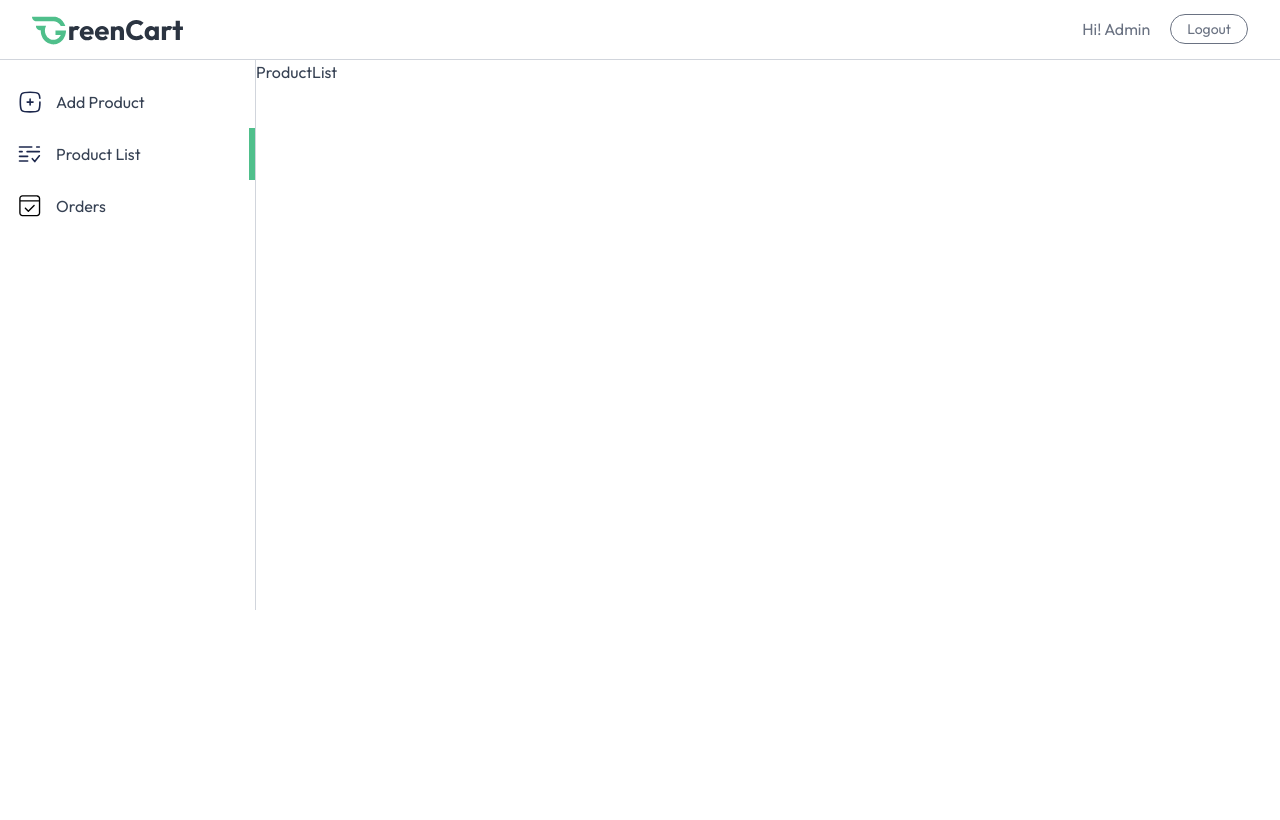
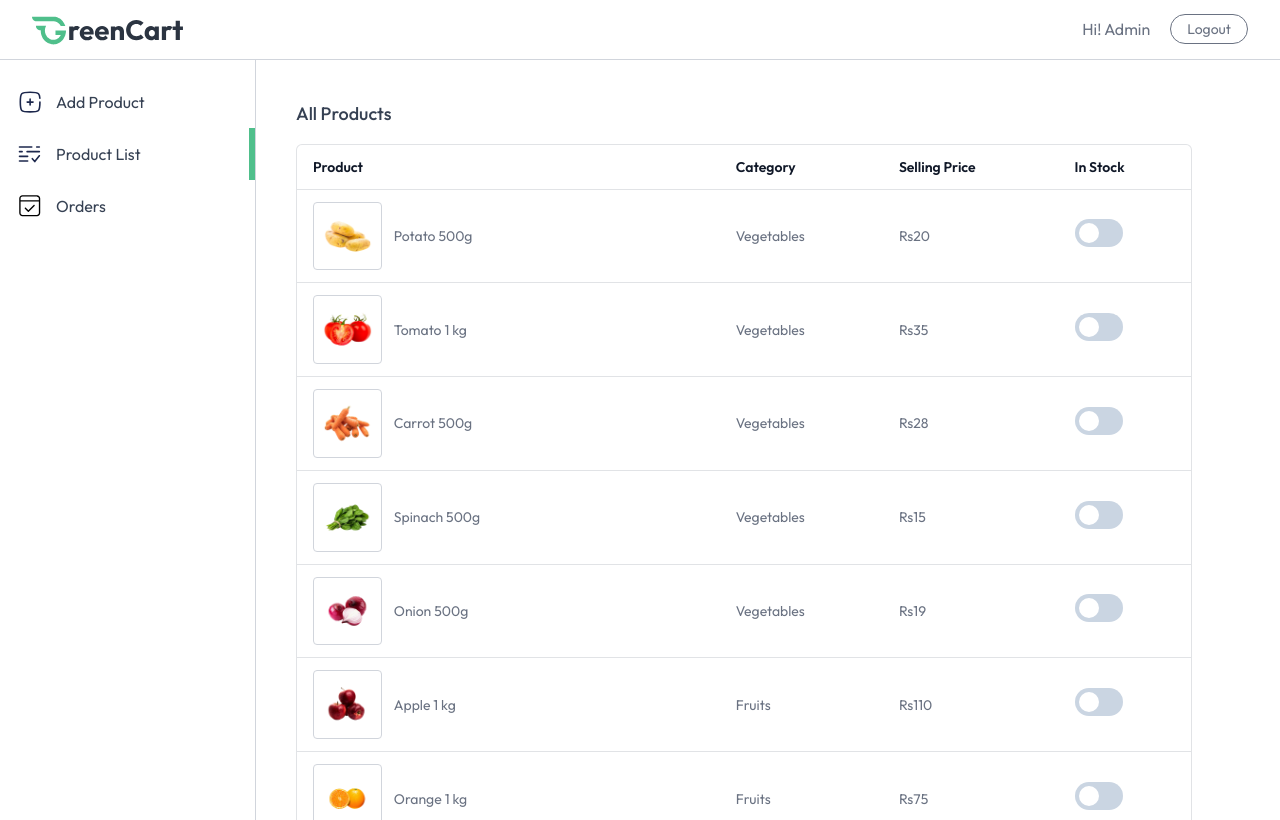
Before and after one commit to Shubham-kumawat/GreenCart, a React (Vite) app in the folder frontend/: page /seller/product-list in a window 1280 px wide. Both pictures are taken after typing "name@example.com", "Sample123" into the empty fields and a click on the button "Login". Built offline with nearby package versions, Linux system fonts and the light colour scheme.

Commit message:
product list page is completed

```diff
--- a/frontend/src/pages/seller/Orders.jsx
+++ b/frontend/src/pages/seller/Orders.jsx
@@ -1,9 +1,45 @@
-import React from 'react'
+const Orders = () => {
+    const boxIcon = "https://raw.githubusercontent.com/prebuiltui/prebuiltui/main/assets/e-commerce/boxIcon.svg"
 
-const Orders = () => {
-  return (
-    <div>Order</div>
-  )
-}
+    const orders = [
+        { id: 1, items: [{ product: { name: "Nike Air Max 270" }, quantity: 1 }], address: { firstName: "John", lastName: "Doe", street: "123 Main St", city: "New York", state: "NY", zipcode: "10001", country: "USA"}, amount: 320.0, paymentType: "Credit Card", orderDate: "10/10/2022", isPaid: true },
+        { id: 1, items: [{ product: { name: "Nike Air Max 270" }, quantity: 1 }], address: { firstName: "John", lastName: "Doe", street: "123 Main St", city: "New York", state: "NY", zipcode: "10001", country: "USA"}, amount: 320.0, paymentType: "Credit Card", orderDate: "10/10/2022", isPaid: true },
+        { id: 1, items: [{ product: { name: "Nike Air Max 270" }, quantity: 1 }], address: { firstName: "John", lastName: "Doe", street: "123 Main St", city: "New York", state: "NY", zipcode: "10001", country: "USA"}, amount: 320.0, paymentType: "Credit Card", orderDate: "10/10/2022", isPaid: true },
+    ];
+    return (
+        <div className="md:p-10 p-4 space-y-4">
+            <h2 className="text-lg font-medium">Orders List</h2>
+            {orders.map((order, index) => (
+                <div key={index} className="flex flex-col md:grid md:grid-cols-[2fr_1fr_1fr_1fr] md:items-center gap-5 p-5 max-w-4xl rounded-md border border-gray-300 text-gray-800">
+                    <div className="flex gap-5">
+                        <img className="w-12 h-12 object-cover opacity-60" src={boxIcon} alt="boxIcon" />
+                        <>
+                            {order.items.map((item, index) => (
+                                <div key={index} className="flex flex-col justify-center">
+                                    <p className="font-medium">
+                                        {item.product.name} <span className={`text-indigo-500 ${item.quantity < 2 && "hidden"}`}>x {item.quantity}</span>
+                                    </p>
+                                </div>
+                            ))}
+                        </>
+                    </div>
+
+                    <div className="text-sm">
+                        <p className='font-medium mb-1'>{order.address.firstName} {order.address.lastName}</p>
+                        <p>{order.address.street}, {order.address.city}, {order.address.state},{order.address.zipcode}, {order.address.country}</p>
+                    </div>
+
+                    <p className="font-medium text-base my-auto text-black/70">${order.amount}</p>
+
+                    <div className="flex flex-col text-sm">
+                        <p>Method: {order.paymentType}</p>
+                        <p>Date: {order.orderDate}</p>
+                        <p>Payment: {order.isPaid ? "Paid" : "Pending"}</p>
+                    </div>
+                </div>
+            ))}
+        </div>
+    );
+};
 
 export default Orders;
--- a/frontend/src/pages/seller/ProductList.jsx
+++ b/frontend/src/pages/seller/ProductList.jsx
@@ -1,9 +1,48 @@
 import React from 'react'
+import { useAppContext } from '../../context/AppContext';
+const ProductList = () => {
+const { products, currency } = useAppContext();
 
-const ProductList = () => {
-  return (
-    <div>ProductList</div>
-  )
-}
 
+    return (
+        <div className="no-scrollbar flex-1 h-[95vh] overflow-y-scroll flex flex-col justify-between">
+            <div className="w-full md:p-10 p-4">
+                <h2 className="pb-4 text-lg font-medium">All Products</h2>
+                <div className="flex flex-col items-center max-w-4xl w-full overflow-hidden rounded-md bg-white border border-gray-500/20">
+                    <table className="md:table-auto table-fixed w-full overflow-hidden">
+                        <thead className="text-gray-900 text-sm text-left">
+                            <tr>
+                                <th className="px-4 py-3 font-semibold truncate">Product</th>
+                                <th className="px-4 py-3 font-semibold truncate">Category</th>
+                                <th className="px-4 py-3 font-semibold truncate hidden md:block">Selling Price</th>
+                                <th className="px-4 py-3 font-semibold truncate">In Stock</th>
+                            </tr>
+                        </thead>
+                        <tbody className="text-sm text-gray-500">
+                            {products.map((product) => (
+                                <tr key={product._id} className="border-t border-gray-500/20">
+                                    <td className="md:px-4 pl-2 md:pl-4 py-3 flex items-center space-x-3 truncate">
+                                        <div className="border border-gray-300 rounded p-2">
+                                            <img src={product.image[0]} alt="Product" className="w-16" />
+                                        </div>
+                                        <span className="truncate max-sm:hidden w-full">{product.name}</span>
+                                    </td>
+                                    <td className="px-4 py-3">{product.category}</td>
+                                    <td className="px-4 py-3 max-sm:hidden">{currency}{product.offerPrice}</td>
+                                    <td className="px-4 py-3">
+                                        <label className="relative inline-flex items-center cursor-pointer text-gray-900 gap-3">
+                                            <input type="checkbox" className="sr-only peer" />
+                                            <div className="w-12 h-7 bg-slate-300 rounded-full peer peer-checked:bg-blue-600 transition-colors duration-200"></div>
+                                            <span className="dot absolute left-1 top-1 w-5 h-5 bg-white rounded-full transition-transform duration-200 ease-in-out peer-checked:translate-x-5"></span>
+                                        </label>
+                                    </td>
+                                </tr>
+                            ))}
+                        </tbody>
+                    </table>
+                </div>
+            </div>
+        </div>
+    );
+};
 export default ProductList
--- a/frontend/src/pages/seller/SellerLayout.jsx
+++ b/frontend/src/pages/seller/SellerLayout.jsx
@@ -30,7 +30,7 @@
                 </div>
             </div>
             <div className='flex'>
-                <div className="md:w-64 w-16 border-r h-[550px] text-base border-gray-300 pt-4 flex flex-col transition-all duration-300">
+                <div className="md:w-64 w-16 border-r h-[95vh] text-base border-gray-300 pt-4 flex flex-col ">
                 {sidebarLinks.map((item,index) => (
                     <NavLink to={item.path} key={item.name} end={item.path === "/seller"}
                         className={({isActive})=>`flex items-center py-3 px-4 gap-3
```
